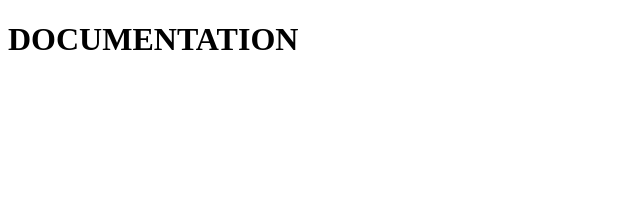
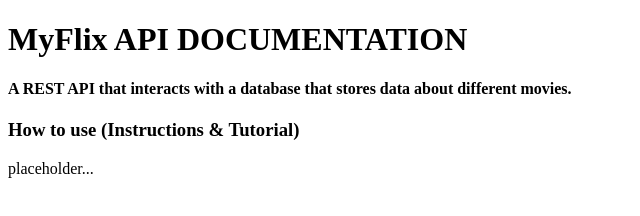
Before and after one commit to AbigailRamirez/movie_api, a plain HTML site: page documentation.html in a window 1280 px wide. Shown: the whole page, without its empty margins (0-640 px from the left). Drawn offline with Linux system fonts and the light colour scheme.

Commit message:
updated documentation page with placeholder structure

```diff
--- a/documentation.html
+++ b/documentation.html
@@ -10,7 +10,12 @@
   </head>
   <body>
     <main>
-        <h1>DOCUMENTATION</h1>
+        <h1>MyFlix API DOCUMENTATION</h1>
+        <h4>
+            A REST API that interacts with a database that stores data about different movies.
+        </h4>
+        <h3>How to use (Instructions & Tutorial)</h3>
+        <p>placeholder...</p>
     </main>
 	<!--<script src="#"></script>-->
   </body>
```
